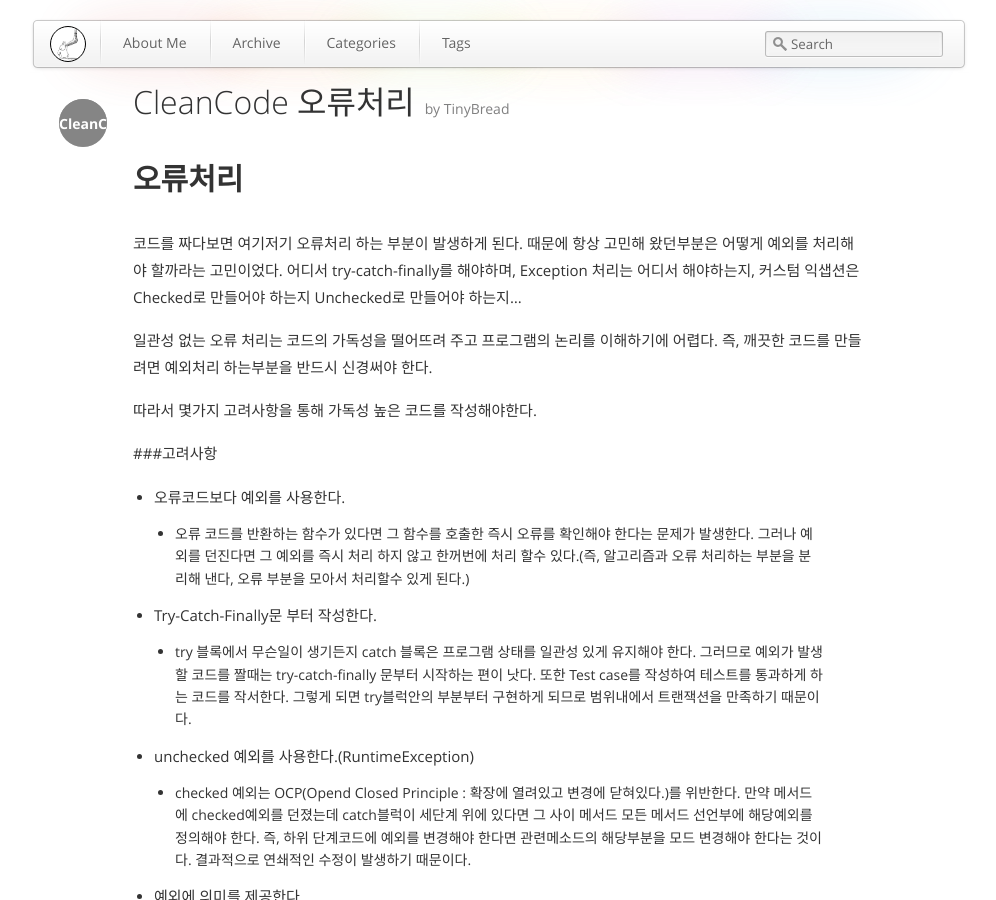
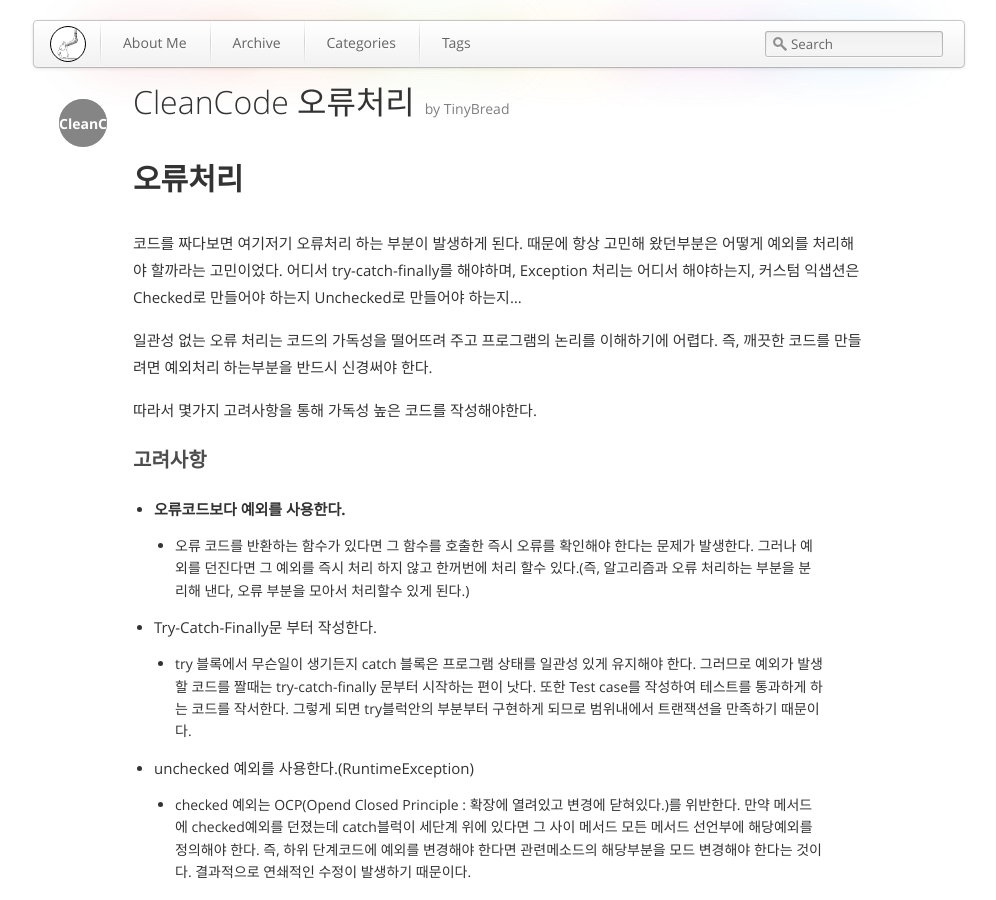
Before and after one commit to tinybread/tinybread.github.com, a Jekyll site: the page built from _posts/2016-2-26-CleanCode오류처리_on_CleanCode.md, in a window 1280 px wide and 900 px high. Shown: the whole window, without its empty margins (141-1137 px from the left). Built offline with Jekyll 4.4.1, drawn with Linux system fonts in a browser that asks for light colours.

Commit message:
no message

```diff
--- a/_posts/2016-2-26-CleanCode오류처리_on_CleanCode.md
+++ b/_posts/2016-2-26-CleanCode오류처리_on_CleanCode.md
@@ -19,9 +19,9 @@ tags: [CleanCode]
 
  따라서 몇가지 고려사항을 통해 가독성 높은 코드를 작성해야한다.
 
-###고려사항
+### 고려사항
 
-* 오류코드보다 예외를 사용한다.
+* **오류코드보다 예외를 사용한다.**
 
 	* 오류 코드를 반환하는 함수가 있다면 그 함수를 호출한 즉시 오류를 확인해야 한다는 문제가 발생한다. 그러나 예외를 던진다면 그 예외를 즉시 처리 하지 않고 한꺼번에 처리 할수 있다.(즉, 알고리즘과 오류 처리하는 부분을 분리해 낸다, 오류 부분을 모아서 처리할수 있게 된다.)<br>
 
```
